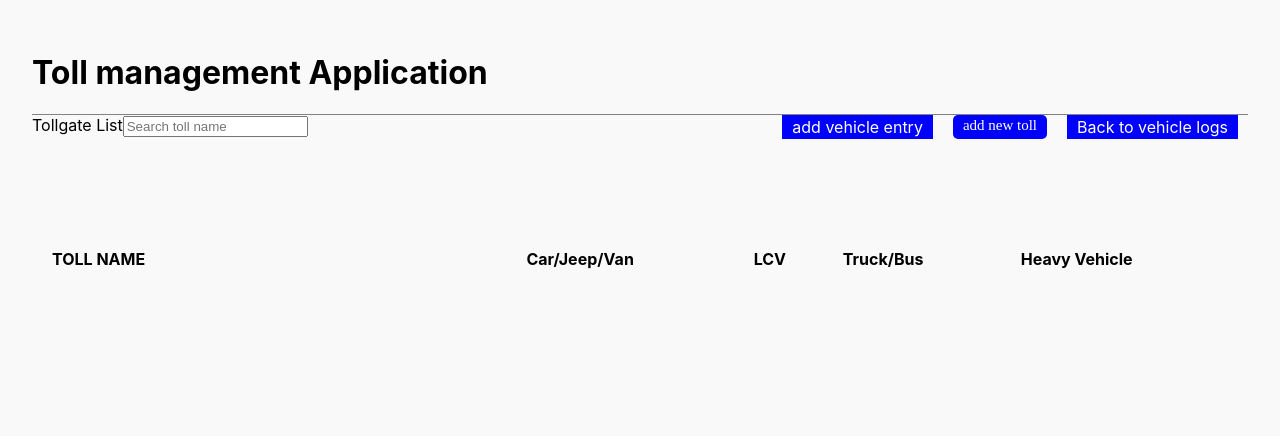
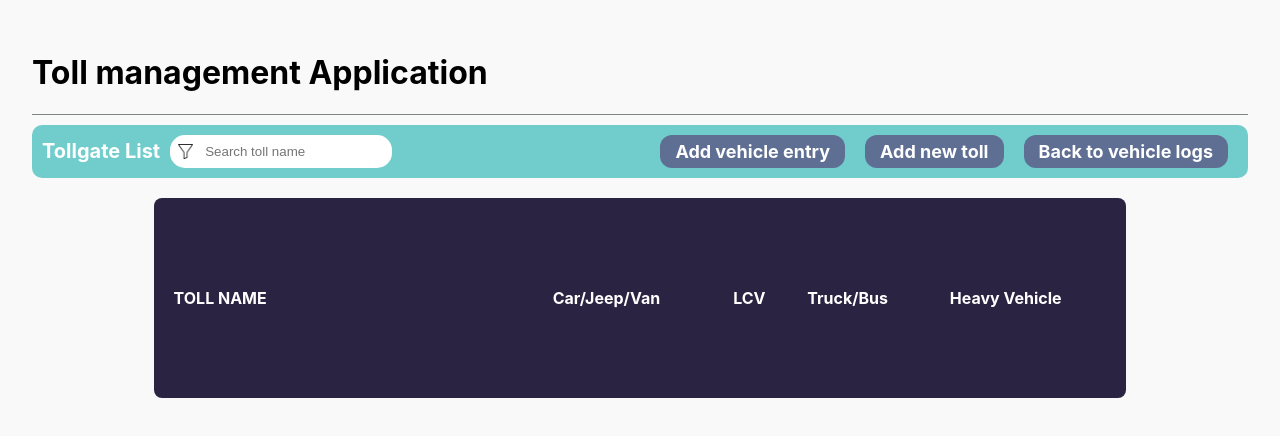
Before and after one commit to staticGuru/toll_management_system, a React (Create React App) app: page /toll_list in a window 1280 px wide. Shown: the top 436 px of the page. Built offline with nearby package versions, Linux system fonts and the light colour scheme.

Commit message:
add css prop on icons

```diff
--- a/src/App.css
+++ b/src/App.css
@@ -20,11 +20,20 @@
 .title-container {
   border-bottom: 1px solid #7f8487;
 }
+.page-title {
+  color: white;
+  font-size: 20px;
+  font-weight: bold;
+}
 .action-container {
   display: flex;
   flex-direction: row;
   flex: 1;
   justify-content: space-between;
+  padding: 10px;
+  background-color: #71cccc;
+  border-radius: 10px;
+  margin-top: 10px;
 }
 .action-tile {
   font-size: "20px";
@@ -40,21 +49,36 @@ table {
   flex: 1;
   height: 200px;
   border-collapse: collapse;
+  border-radius: 0.5rem;
+  overflow: hidden;
 }
 .table-header {
   background-color: #2a2341;
+  height: 50px;
 }
 
 td {
   text-align: center;
 }
+th {
+  color: white;
+  font-weight: bold;
+}
 th,
 td {
   text-align: left;
-  padding: 8px;
+  padding: 10px;
+
+  /* padding-top: 5px; */
 }
 tr:nth-child(even) {
   background-color: #d6eeee;
+}
+.customButton {
+  transition: box-shadow 0.3s;
+}
+.customButton:hover {
+  box-shadow: 0 0 30px rgba(31, 183, 72, 0.909);
 }
 
 .trigger {
@@ -137,19 +161,26 @@ tr:nth-child(even) {
 }
 
 .dropbtn {
-  background-color: #04aa6d;
+  background-color: #f2f2f2;
   color: white;
-  padding: 16px;
+  padding: 10px;
   font-size: 16px;
   border: none;
   cursor: pointer;
+  border-radius: 10px;
 }
 
 .dropbtn:hover,
 .dropbtn:focus {
-  background-color: #3e8e41;
+  background-color: #d8d8d8;
+  border-radius: 10px;
+  overflow: hidden;
+  padding: 10px;
 }
-
+.searchTerm {
+  outline: none;
+  border: none;
+}
 #myInput {
   box-sizing: border-box;
   /* background-image: url("searchicon.png"); */
@@ -178,6 +209,10 @@ tr:nth-child(even) {
   overflow: auto;
   border: 1px solid #ddd;
   z-index: 1;
+  border-radius: 5px;
+}
+div::-webkit-scrollbar {
+  display: none; /* for Chrome, Safari, and Opera */
 }
 
 .dropdown-content a {
--- a/src/component.js/actionBar.js
+++ b/src/component.js/actionBar.js
@@ -86,11 +86,18 @@ function ActionBar(props) {
   };
   return (
     <div className="action-container">
-      <div style={{ display: "flex", flexDirection: "row" }}>
+      <div
+        style={{
+          display: "flex",
+          flexDirection: "row",
+          justifyContent: "center",
+          alignItems: "center",
+        }}
+      >
         {isTollListPage ? (
-          <div>Tollgate List</div>
+          <div className="page-title">Tollgate List</div>
         ) : (
-          <div>Toll entries/Vehicle entries</div>
+          <div className="page-title">Toll entries/Vehicle entries</div>
         )}
 
         {!isTollListPage && (
@@ -102,8 +109,8 @@ function ActionBar(props) {
               <img
                 src={filterIcon}
                 style={{
-                  width: "20px",
-                  height: "20px",
+                  width: "19px",
+                  height: "19px",
                   alignItems: "center",
                   justifyContent: "center",
                 }}
@@ -121,7 +128,9 @@ function ActionBar(props) {
                */}
               <div
                 style={{
-                  backgroundColor: tollFilter == undefined ? "green" : "white",
+                  cursor: "pointer",
+                  backgroundColor:
+                    tollFilter == undefined ? "#249a9a" : "#EEEEEE",
                 }}
                 onClick={() => changeTollFilter()}
               >
@@ -132,7 +141,7 @@ function ActionBar(props) {
                   key={index}
                   style={{
                     backgroundColor:
-                      tollFilter == toll.toll_id ? "green" : "white",
+                      tollFilter == toll.toll_id ? "#249a9a" : "#EEEEEE",
                     cursor: "pointer",
                   }}
                   onClick={() => changeTollFilter(toll.toll_id)}
@@ -143,9 +152,30 @@ function ActionBar(props) {
             </div>
           </div>
         )}
-        <div>
+        <div style={{marginLeft:isTollListPage?'10px':'0px'}}>
           <div class="wrap">
-            <div class="search">
+            <div
+              class="search"
+              style={{
+                display: "flex",
+                flexDirection: "row",
+                alignItems: "center",
+                padding: "8px",
+                backgroundColor: "white",
+                borderRadius: "15px",
+              }}
+            >
+              <img
+                src={filterIcon}
+                style={{
+                  width: "15px",
+                  height: "15px",
+                  alignItems: "center",
+                  justifyContent: "center",
+                  marginRight:'10px'
+                }}
+                alt="search"
+              />
               <input
                 type="text"
                 class="searchTerm"
@@ -166,11 +196,11 @@ function ActionBar(props) {
           className="entry-trigger"
           onClick={() => showAddNewToll()}
         >
-          add vehicle entry
+          Add vehicle entry
         </CustomButton>
 
         <CustomButton className="trigger" onClick={() => showAddNewToll()}>
-          add new toll
+          Add new toll
         </CustomButton>
         <div>
           <div className="modal">
@@ -196,7 +226,7 @@ function ActionBar(props) {
               history.push("/toll_list");
             }}
           >
-            toll list
+            Toll list
           </CustomButton>
         )}
       </div>
--- a/src/component.js/customButton.js
+++ b/src/component.js/customButton.js
@@ -6,13 +6,20 @@ function CustomButton(props) {
   return (
     <div
       {...props}
+      className="customButton"
       onClick={props.onClick}
       style={{
-        padding: "2px 10px",
-        backgroundColor: "blue",
+        padding: "2px 15px",
+        backgroundColor: "#5F6F94",
         cursor: "pointer",
         margin: "0px 10px",
         color: "white",
+        borderRadius: "12px",
+        fontWeight: "bold",
+        fontSize: "18px",
+        justifyContent: "center",
+        alignItems: "center",
+        textAlign: "center",display: "flex",
       }}
     >
       {props.children}
--- a/src/component.js/tollListPage.js
+++ b/src/component.js/tollListPage.js
@@ -12,9 +12,9 @@ function TollListPage(props) {
   };
   return (
     <div style={{ marginTop: "20px" }}>
-      <table style={{ width: "100%" }}>
-        <tr>
-          <th style={{ width: "40%", textAlign: "left", paddingLeft: "20px" }}>
+      <table style={{ width: "80%",margin:'auto' }}>
+        <tr className="table-header" >
+          <th style={{ width: "40%", textAlign: "left", paddingLeft: "20px"  }}>
             TOLL NAME
           </th>
           {Object.keys(VehicleEntryEnum).map((key) => (
@@ -37,23 +37,27 @@ function TollListPage(props) {
                   (document.getElementById(`delete_${key}`).style.opacity = 1)
                 }
                 key={toll.toll_id}
+                style={{cursor: "pointer"}}
               >
                 <td
                   style={{
                     width: "40%",
                     textAlign: "left",
                     paddingLeft: "20px",
+                    alignItems: "center",
+
                   }}
                 >
                   <>
                     <img
                       src={filterIcon}
                       style={{
-                        width: "10px",
-                        height: "10px",
+                        width: "20px",
+                        height: "20px",
                         alignItems: "center",
                         justifyContent: "center",
                         opacity: 0,
+                        backgroundColor:'red'
                       }}
                       onClick={() => deleteToll(toll.toll_id)}
                       id={`delete_${key}`}
--- a/src/component.js/vehicleEntryTable.js
+++ b/src/component.js/vehicleEntryTable.js
@@ -49,6 +49,7 @@ function VehicleEntryTable(props) {
             );
           })}
       </table>
+
     </div>
   );
 }
--- a/src/pages/tollList.js
+++ b/src/pages/tollList.js
@@ -17,8 +17,10 @@ function TollList(props) {
         }, [props]);
   return (
     <div className="home">
-      <ActionBar tollList={[]} />
+      <ActionBar />
+      <div>
       <TollListPage tollList={props.tollList} />
+      </div>
     </div>
   );
 }
```
Also changed, not shown: src/hooks/Pagination.js (added, +29 -0 lines).
